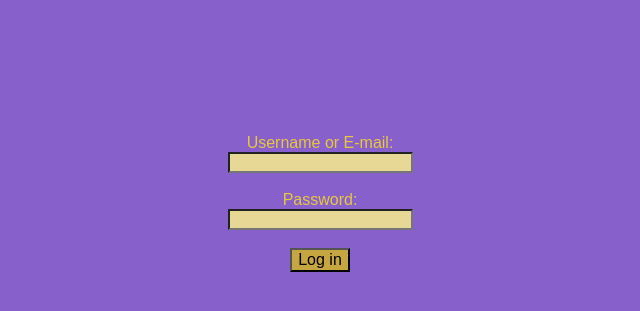
After one commit to SpiderKate/BeevyApp, a Flask app: template templates/login.html in a window 1280 px wide. The commit adds this page. Shown: the top 311 px of the page, without its empty margins (320-960 px from the left). Run offline with Flask 3, Linux system fonts and the light colour scheme; the template is opened without the code that fills it, so the values that code supplies are empty.

Commit message:
login.html + basic functions
not functional yet. with a help of ChatGPT wit app.py and flask

```diff
--- /dev/null
+++ b/app.py
@@ -0,0 +1,15 @@
+from flask import Flask, render_template, request, redirect, url_for
+
+app = Flask(__name__)
+
+@app.route("/")
+def index():
+    return render_template("index.html")
+
+
+@app.route("/login", methods=["GET", "POST"])
+def login():
+    if request.method == "POST":
+        username = request.form["username"]
+        password = request.form["password"]
+    return render_template("index.html")
--- a/index.html
+++ b/templates/index.html
@@ -3,14 +3,15 @@
 <head>
     <meta charset="UTF-8">
     <meta name="viewport" content="width=device-width, initial-scale=1.0">
-    <title>Beevy</title>
+    <title>Beevy🐝</title>
     <link rel="stylesheet" href="styles.css">
 </head>
 <body>
     <p id="placeholder_Beevy">Beevy</p>
     <p id="about">Beevy is a playful, welcoming art platform where creators can upload their work, collaborate on canvases, and even stream their drawing sessions. Whether you're a hobbyist or pro, there's a spot in the hive for you!</p>
-</body>
 <footer>
     footer :>
 </footer>
+</body>
+
 </html>
--- /dev/null
+++ b/templates/login.html
@@ -0,0 +1,18 @@
+<!DOCTYPE html>
+<html lang="en">
+<head>
+    <meta charset="UTF-8">
+    <meta name="viewport" content="width=device-width, initial-scale=1.0">
+    <title>Login To Beevy🐝</title>
+    <link rel="stylesheet" href="styles.css">
+</head>
+<body>
+    <form method="post" action="/login">
+        <label for="username">Username or E-mail:</label><br>
+        <input type="text" id="username" name="username" required placeholder=""><br><br>
+        <label for="password">Password:</label><br>
+        <input type="text" id="password" name="password" required><br><br>
+        <button type="submit" id="logIn">Log in</button>
+    </form>
+</body>
+</html>
--- /dev/null
+++ b/templates/styles.css
@@ -0,0 +1,36 @@
+body{
+    background-color: #8860cc;
+}
+#placeholder_Beevy{
+    color:rgb(247, 235, 78);
+    font-family: Brush Script MT;
+    font-size: 300px;
+    text-align: center;
+    margin-top: 10%;
+    margin-bottom: 1%;
+}
+#about{
+    color:rgb(247, 235, 78);
+    padding-left: 30%;
+    padding-right: 30%;
+    text-align: center;
+}
+#password{
+    color: rgb(247, 235, 78);
+    background-color: rgb(231, 216, 150);
+}
+#username{
+    background-color: rgb(231, 216, 150);
+}
+#logIn{
+    background-color: rgb(197, 166, 65);
+    font-size: medium;
+}
+label{
+    color: rgb(231, 200, 59);
+    font-family: Arial;
+}
+form{
+    text-align: center;
+    padding-top: 10%;
+}
```
Also changed, not shown: styles.css (deleted, +0 -17 lines), templates/register.html (added).
